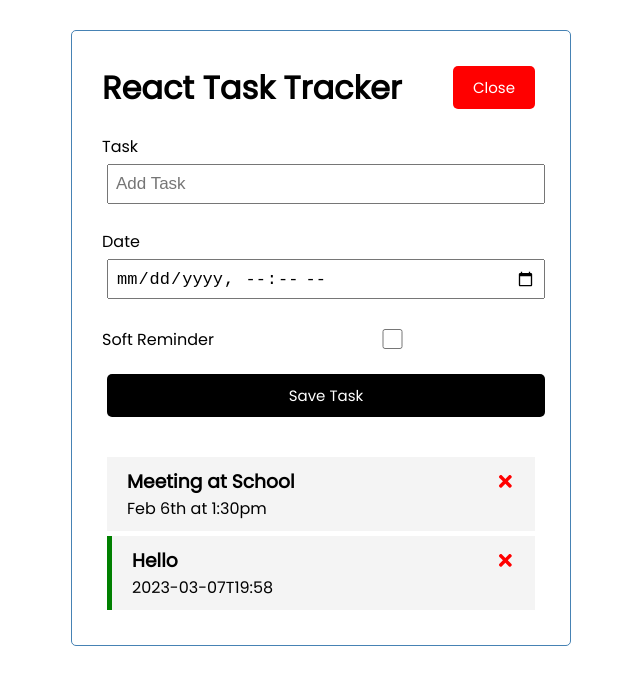
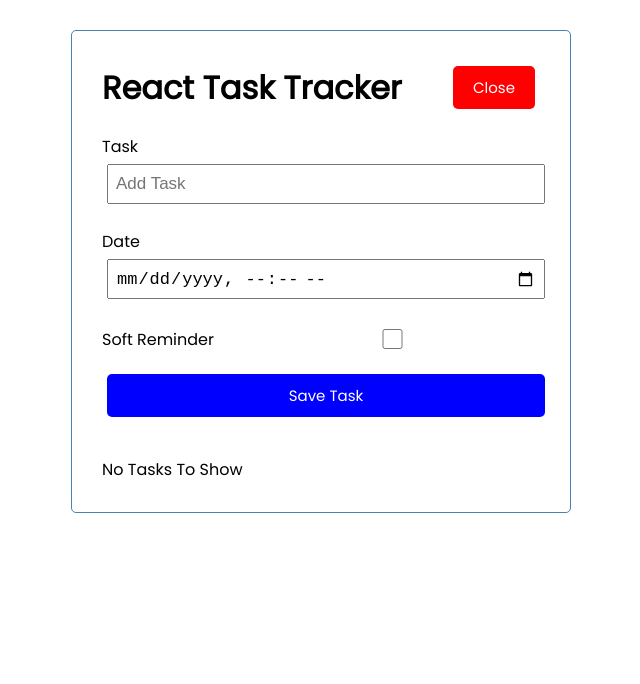
Before and after one commit to send-2-irfan/task-tracker-app, a React (Create React App) app: page / in a window 1280 px wide. Both pictures are taken after a click on the button "Open". Shown: the top 684 px of the page, without its empty margins (319-959 px from the left). Built offline with nearby package versions, Linux system fonts and the light colour scheme; data requests are answered from the project's data file.

Commit message:
button modified and db data changed

```diff
--- a/db.json
+++ b/db.json
@@ -1,16 +1,3 @@
 {
-  "tasks": [
-    {
-      "id": 2,
-      "text": "Meeting at School",
-      "day": "Feb 6th at 1:30pm",
-      "reminder": false
-    },
-    {
-      "text": "Hello",
-      "day": "2023-03-07T19:58",
-      "reminder": true,
-      "id": 3
-    }
-  ]
+  "tasks": []
 }
--- a/package.json
+++ b/package.json
@@ -10,6 +10,7 @@
     "react": "^18.2.0",
     "react-dom": "^18.2.0",
     "react-icons": "^4.8.0",
+    "react-router-dom": "^6.8.2",
     "react-scripts": "5.0.1",
     "uuid": "^9.0.0",
     "web-vitals": "^2.1.4"
--- a/src/index.css
+++ b/src/index.css
@@ -29,7 +29,7 @@ body {
 
 .btn {
   display: inline-block;
-  background: #000;
+  background: blue;
   color: #fff;
   border: none;
   padding: 10px 20px;
```
Also changed, not shown: 1 other file (tests, documents, lock files or other folders).
